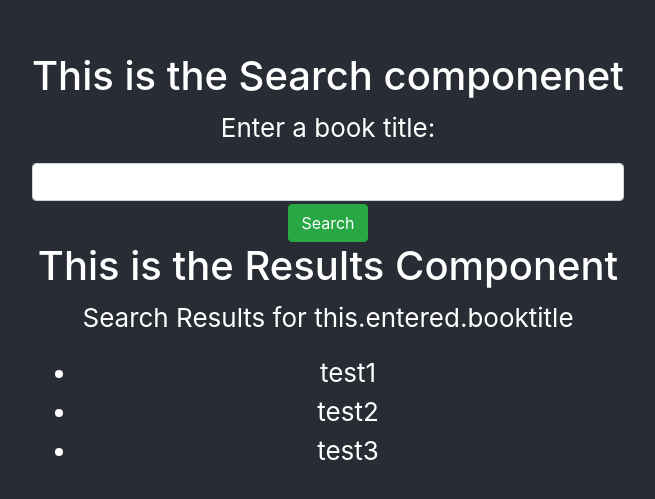
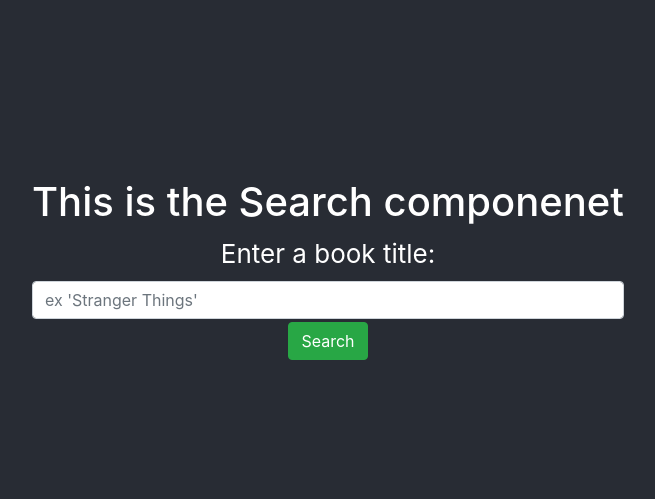
Before and after one commit to Mayanr/book-search, a React (Create React App) app: page / in a window 1280 px wide. Shown: the part 131-630 px from the top of the page, without its empty margins (312-967 px from the left). Built offline with nearby package versions, Linux system fonts and the light colour scheme.

Commit message:
logic added to render authors in more organized manner

```diff
--- a/src/App.js
+++ b/src/App.js
@@ -1,6 +1,10 @@
 import React, { Component } from 'react';
+import axios from "axios";
+
 // styles
 import './App.css';
+
+// import components
 import Search from './components/Search';
 import Results from './components/Results';
 
@@ -9,25 +13,30 @@ class App extends Component {
   constructor(props) {
     super(props);
     this.state = {
-      results: [
-        {name: "test1", id: 1},
-        {name: "test2", id: 2},
-        {"name": "test3", id: 3}
-      ]
+      results: [],
+      searching: false
+    }
+  }
+
+  handleSearch = (title) => {
+    // if(!title){
+    //   console.log('no title has been entered')
+    // } else {
+      axios.get(`http://openlibrary.org/search.json?title=${title}`)
+      .then(res => this.setState({
+          results: res.data.docs,
+          searching: true
+      }, console.log(res.data.docs)))
+      .catch(err => console.log(err));
     }
 
-  }
+
   render (){
   return (
-    <div className="App">
-      <header className="App-header">
-        <Search />
-
-      {this.state.results.length > 0 &&
-        <Results results={this.state.results}/>
-      }
-
-      </header>
+    <div className="App App-header">
+        <Search search={this.handleSearch}/>
+        {/* <div id="errorMssg"></div> */}
+      {this.state.searching && <Results results={this.state.results}/>}
     </div>
   )};
 }
--- a/src/components/Results.js
+++ b/src/components/Results.js
@@ -4,17 +4,36 @@ import React from "react";
 const Results = ({ results }) => {
   const bookList = results.map(book =>{
       return(
-        <li key={book.id}>
-            {book.name}
+        // if there is no author_name provided, print "an unidentified author", otherwise if the array of 'author_name' is more than one person, loop through the array to print names in a more organized manner
+          <li key={book.key}>
+            {book.title_suggest} by
+            {typeof book.author_name ==="undefined" ? <span> an unidentified author </span>:
+              <span>
+                {typeof book.author_name ==="Array" && book.author_name !== "undefined"  &&book.author_name.length === 1 ?
+                  <span> {book.author_name}</span>:
+                  <span>
+                    {book.author_name.map((x, index) =>{
+                      //add a comma after each 'author name' in the array, unless that is the last author of the array.
+                        if (typeof book.author_name[index+1] === "undefined"){
+                          return <span key={index}> {x} </span>
+                        }
+                          return <span key={index}> {x}, </span>
+                      })
+                    }
+                  </span>
+                }
+              </span>
+            }
         </li>
       )
     })
+
   return (
     <div id="resultsComp">
       <h1>This is the Results Component</h1>
-        <p> Search Results for this.entered.booktitle</p>
       <ul className="book-list">
-          { bookList }
+        {/* if no results are received from the search, print "no books found", otherwise print out the response list */}
+        { results.length === 0 ? <h2> No books found </h2> : <ul>{ bookList }</ul>}
       </ul>
     </div>
   )
--- a/src/components/Search.js
+++ b/src/components/Search.js
@@ -1,54 +1,47 @@
 import React, { Component } from "react";
 import axios from "axios";
 
-import { Input, Button, Form } from "reactstrap";
+import { Input, Button, Form, Label } from "reactstrap";
 
 class Search extends Component {
     constructor(props) {
       super(props);
       this.state = {
-        bookTitle: "babysitters",
-        results: []
+        title: "",
       };
     }
 
-    onEnter = e => {
-        if (e.key === 'Enter') {
-            e.preventDefault();
-            e.stopPropagation();
-            this.handleSearch(this.state.bookTitle);
-          }
+    handleChange = e => {
+        this.setState({
+            title: e.target.value
+        })
     }
 
-    handleSearch = (title) => {
-        axios.get(`http://openlibrary.org/search.json?title=${title}`)
-        .then(res => this.setState({
-            results: res.data.docs
-        }, console.log(res.data.docs)))
-        .catch(err => console.log(err));
-    }
-    renderResults = e => {
-        console.log("render results" , this.state.results)
-        const { results } = this.state
-        const listBooks = results.map((book) =>
-        <li>
-            {book}
-        </li>
-        )
-        return listBooks
+    handleSubmit = e => {
+        e.preventDefault();
+        const { title } = this.state
+        console.log(title);
+        this.props.search(title)
     }
 
     render(){
         return(
             <div id="searchComp">
             <h1>This is the Search componenet</h1>
-            <Form>
-            <p>Enter a book title:</p>
-            <Input type="text" name="bookTitle" onKeyDown={this.onEnter}/>
-            </Form>
-            <Button color="success" onClick={() => this.handleSearch(this.state.bookTitle)}>
+            <Form onSubmit={this.handleSubmit}>
+            <Label for="title">Enter a book title:</Label>
+            <Input
+                type="text"
+                id="title"
+                name="title"
+                placeholder="ex 'Stranger Things'"
+                onChange={this.handleChange}
+                required
+                />
+            <Button color="success">
                 Search
             </Button>
+            </Form>
             <ul className="list-group list-group-flush">
             </ul>
             </div>
```
Lines whose indentation alone changed are shown as unchanged.
